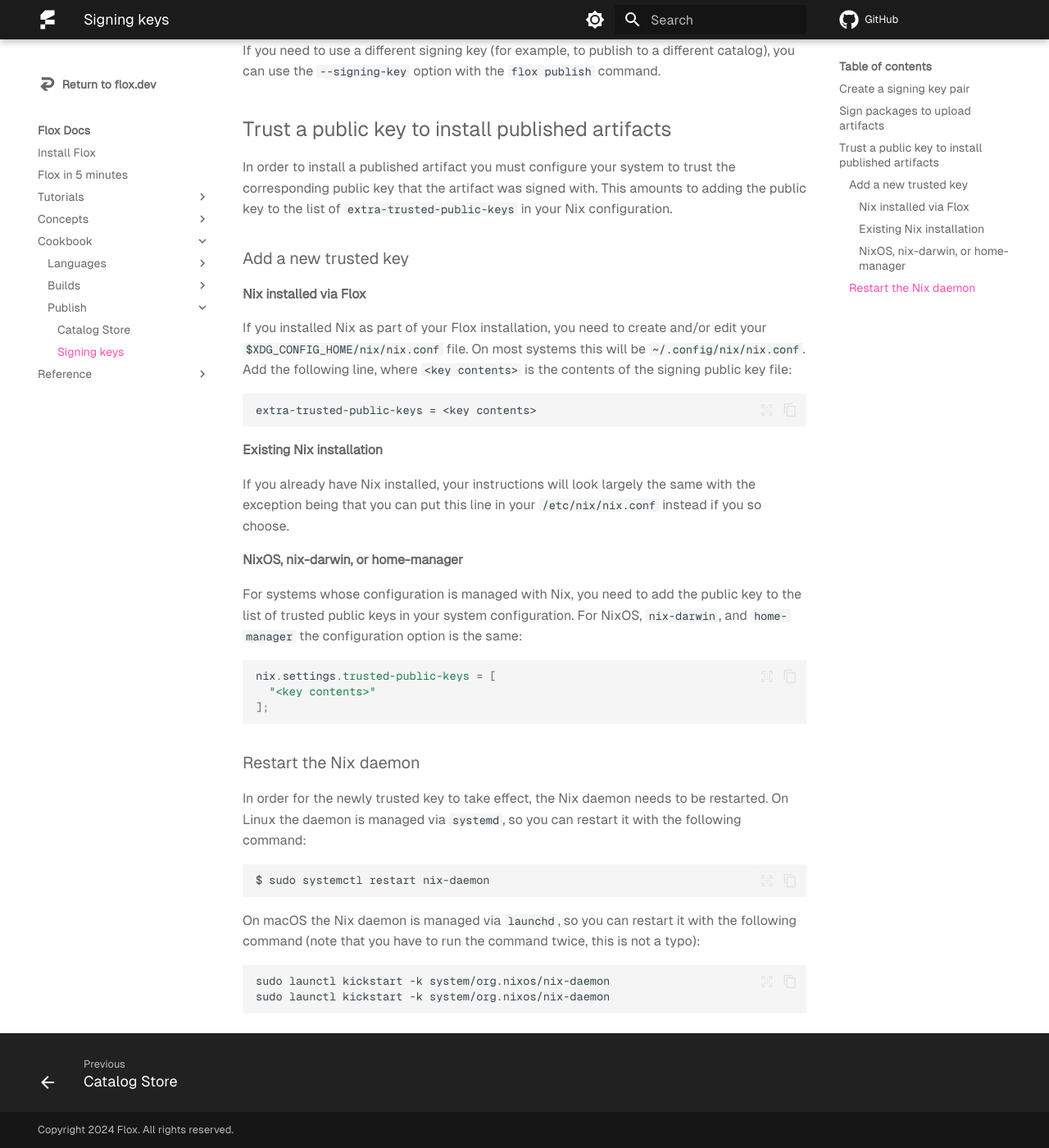
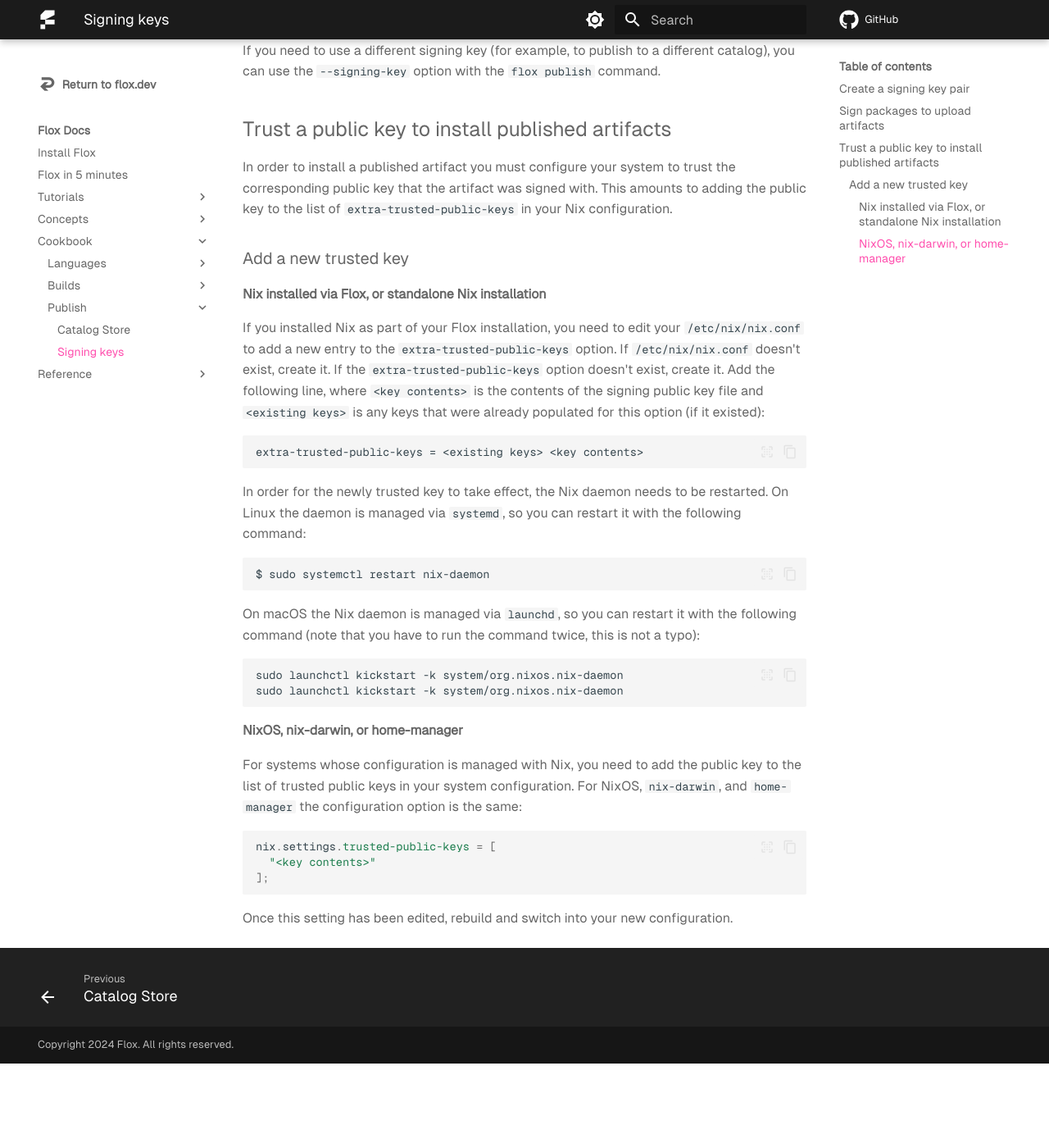
Before and after one commit to flox/floxdocs, an MkDocs documentation site: the page built from docs/cookbook/publish/signing-keys.md, in a window 1280 px wide and 1400 px high, scrolled down 770 px. Shown: the whole window at 82% size. Built offline with MkDocs 1.6.1 and Material for MkDocs 9.7.7, drawn with Linux system fonts in a browser that asks for light colours; plug-ins that fetch from the network failed and are left out; comment, search, counter and statistics services are not loaded; after the commit the page ends 2067 px from its top, so only the background shows below that.

Commit message:
fix: trusted key instructions

````diff
--- a/docs/cookbook/publish/signing-keys.md
+++ b/docs/cookbook/publish/signing-keys.md
@@ -41,19 +41,30 @@
 
 ### Add a new trusted key
 
-#### Nix installed via Flox
+#### Nix installed via Flox, or standalone Nix installation
 
-If you installed Nix as part of your Flox installation, you need to create and/or edit your `$XDG_CONFIG_HOME/nix/nix.conf` file.
-On most systems this will be `~/.config/nix/nix.conf`.
-Add the following line, where `<key contents>` is the contents of the signing public key file:
+If you installed Nix as part of your Flox installation, you need to edit your `/etc/nix/nix.conf` to add a new entry to the `extra-trusted-public-keys` option.
+If `/etc/nix/nix.conf` doesn't exist, create it.
+If the `extra-trusted-public-keys` option doesn't exist, create it.
+Add the following line, where `<key contents>` is the contents of the signing public key file and `<existing keys>` is any keys that were already populated for this option (if it existed):
 
 ```text
-extra-trusted-public-keys = <key contents>
+extra-trusted-public-keys = <existing keys> <key contents>
 ```
 
-#### Existing Nix installation
+In order for the newly trusted key to take effect, the Nix daemon needs to be restarted.
+On Linux the daemon is managed via `systemd`, so you can restart it with the following command:
 
-If you already have Nix installed, your instructions will look largely the same with the exception being that you can put this line in your `/etc/nix/nix.conf` instead if you so choose.
+```bash
+$ sudo systemctl restart nix-daemon
+```
+
+On macOS the Nix daemon is managed via `launchd`, so you can restart it with the following command (note that you have to run the command twice, this is not a typo):
+
+```bash
+sudo launchctl kickstart -k system/org.nixos.nix-daemon
+sudo launchctl kickstart -k system/org.nixos.nix-daemon
+```
 
 #### NixOS, nix-darwin, or home-manager
 
@@ -66,18 +77,4 @@
 ];
 ```
 
-### Restart the Nix daemon
-
-In order for the newly trusted key to take effect, the Nix daemon needs to be restarted.
-On Linux the daemon is managed via `systemd`, so you can restart it with the following command:
-
-```bash
-$ sudo systemctl restart nix-daemon
-```
-
-On macOS the Nix daemon is managed via `launchd`, so you can restart it with the following command (note that you have to run the command twice, this is not a typo):
-
-```bash
-sudo launctl kickstart -k system/org.nixos/nix-daemon
-sudo launctl kickstart -k system/org.nixos/nix-daemon
-```
+Once this setting has been edited, rebuild and switch into your new configuration.
````
